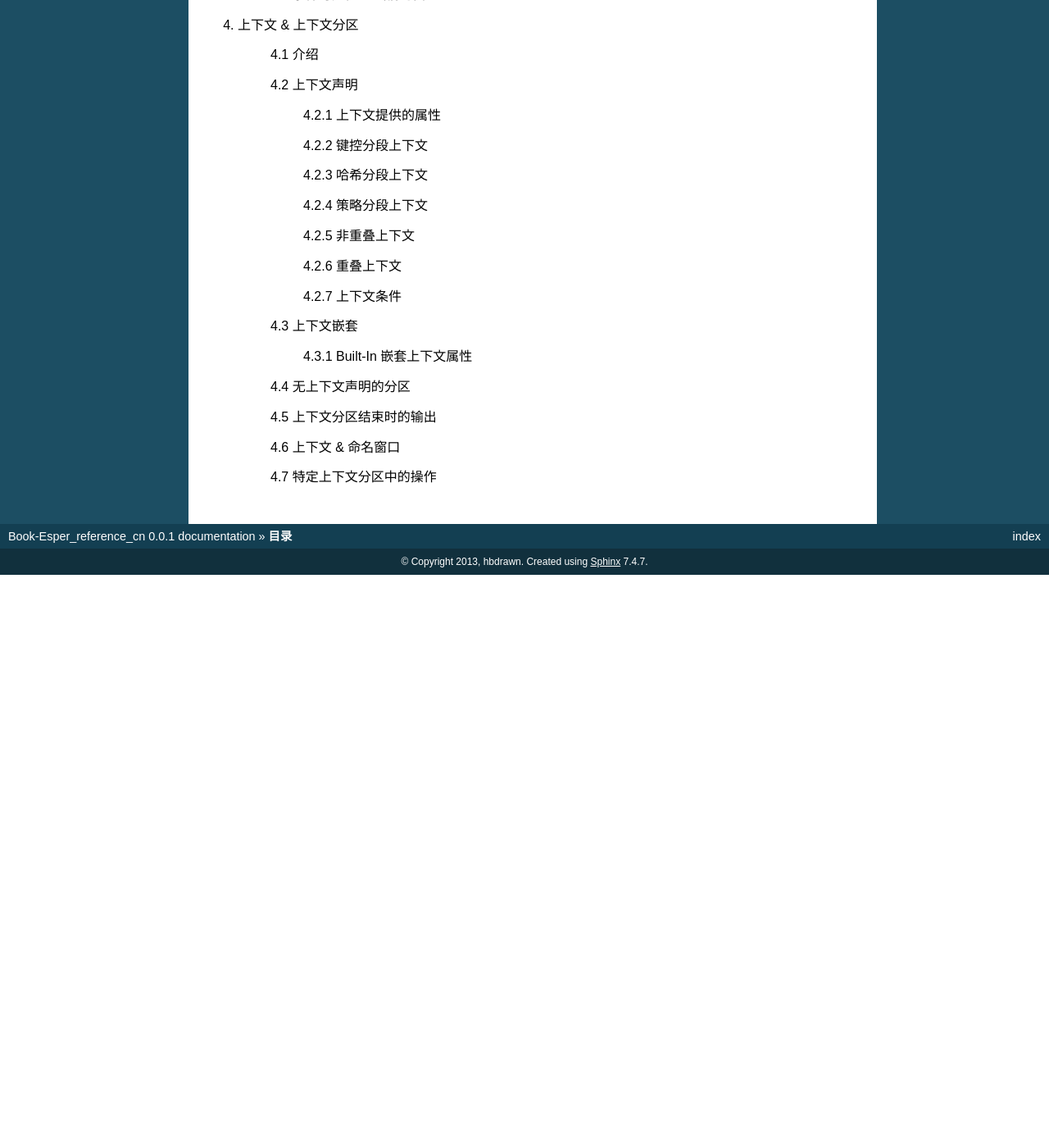
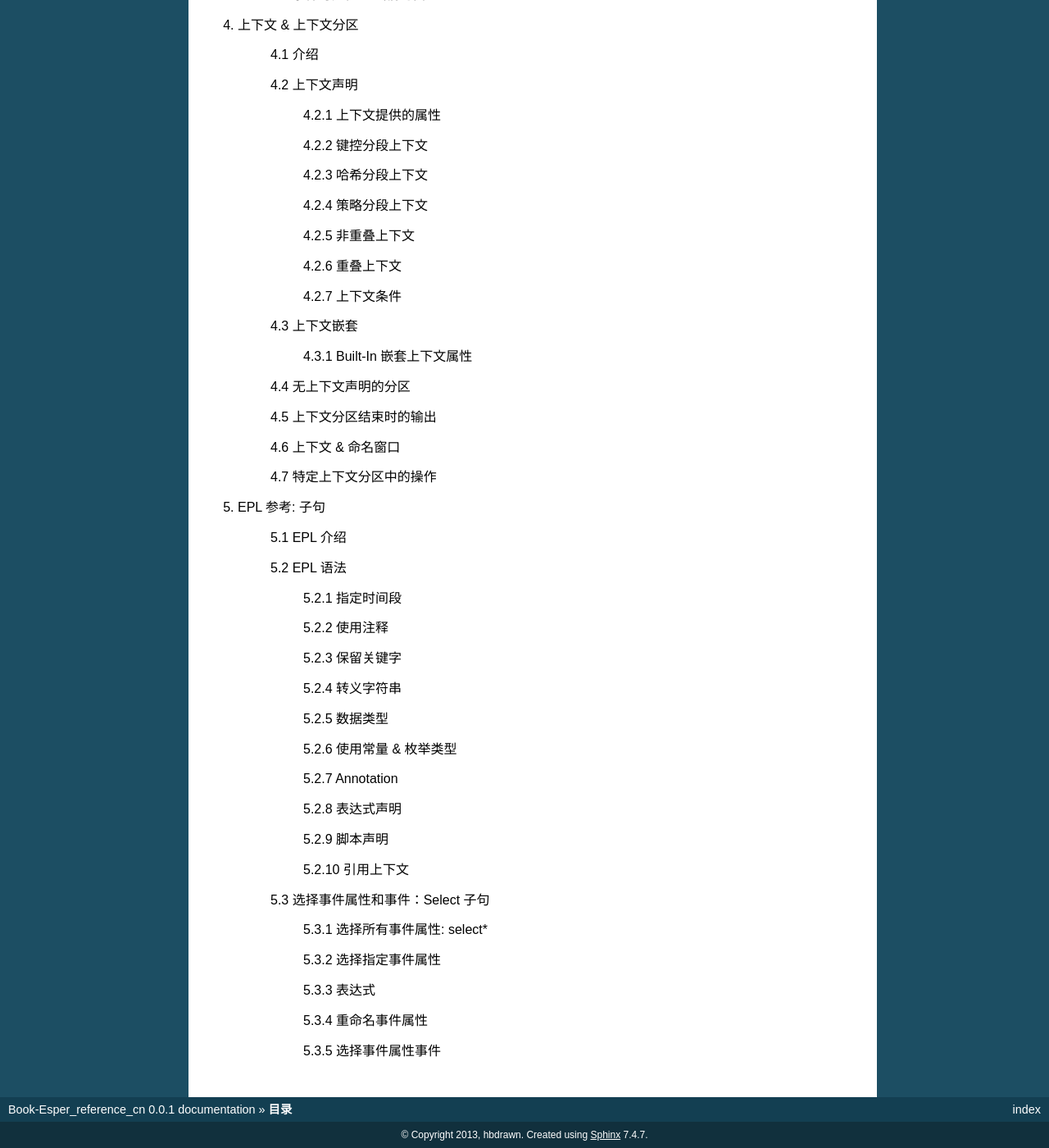
Before and after one commit to hancy2013/Book-Esper_reference_cn, a Sphinx documentation site: the page built from source/tableContent.rst, in a window 1280 px wide and 1400 px high, scrolled down 1256 px. Shown: the whole window at 82% size. Built offline with Sphinx 7.4.7, drawn with Linux system fonts in a browser that asks for light colours; before the commit the page ends 1957 px from its top, so only the background shows below that.

Commit message:
Update tableContent.rst

```diff
--- a/source/tableContent.rst
+++ b/source/tableContent.rst
@@ -94,3 +94,41 @@
 	4.6 上下文 & 命名窗口
 
 	4.7 特定上下文分区中的操作
+
+#. EPL 参考: 子句
+
+	5.1 EPL 介绍
+
+	5.2 EPL 语法
+
+		5.2.1 指定时间段
+
+		5.2.2 使用注释
+
+		5.2.3 保留关键字
+
+		5.2.4 转义字符串
+
+		5.2.5 数据类型
+
+		5.2.6 使用常量 & 枚举类型
+
+		5.2.7 Annotation
+
+		5.2.8 表达式声明
+
+		5.2.9 脚本声明
+
+		5.2.10 引用上下文
+
+	5.3 选择事件属性和事件：Select 子句
+
+		5.3.1 选择所有事件属性: select*
+
+		5.3.2 选择指定事件属性
+
+		5.3.3 表达式
+
+		5.3.4 重命名事件属性
+
+		5.3.5 选择事件属性事件
```
